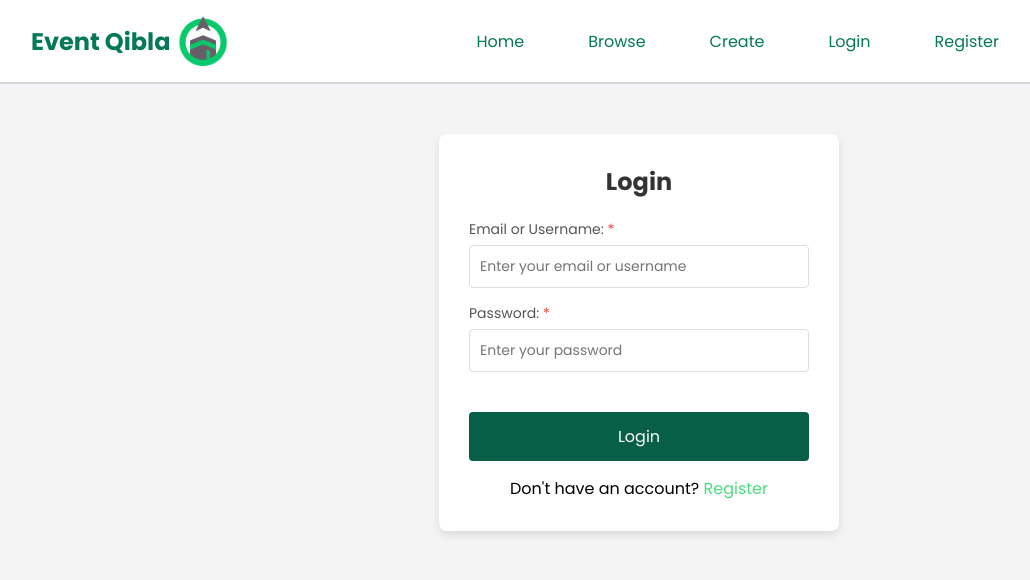
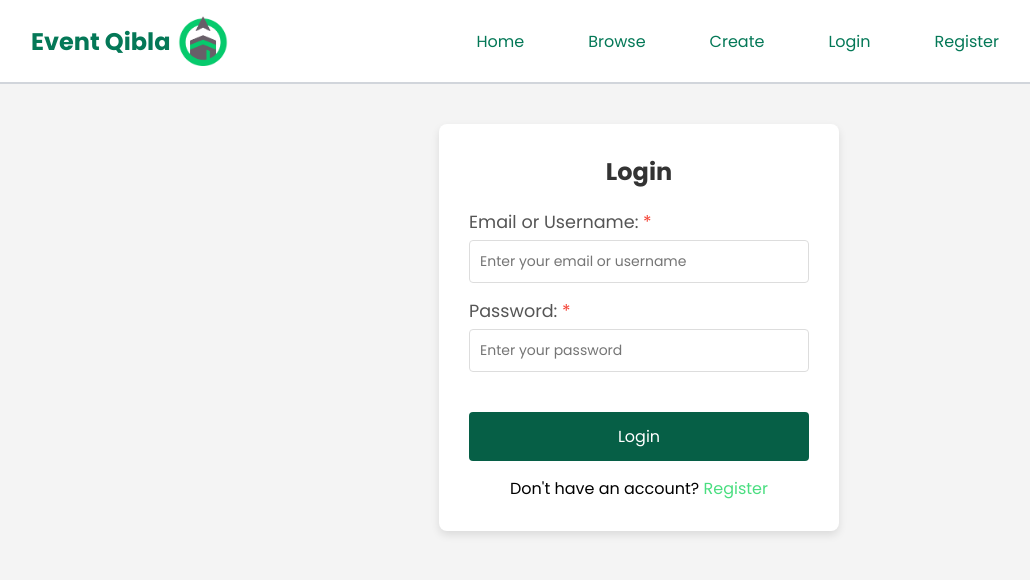
Before and after one commit to mh1803/EventQibla, a React (Vite) app: page /login in a window 1280 px wide. Shown: the top 580 px of the page, without its empty margins (1-1031 px from the left). Built offline with nearby package versions, Linux system fonts and the light colour scheme; no server answers.

Commit message:
Updated login form

```diff
--- a/public/css/login-form.css
+++ b/public/css/login-form.css
@@ -1,10 +1,8 @@
 .login-container {
   display: flex;
   justify-content: center;
-  align-items: flex-start;
   background-color: #f4f4f4;
-  overflow-y: hidden;
-  padding-bottom: 150px;
+  min-height: 90vh;
 }
 
 .login-card {
@@ -14,9 +12,10 @@
   border-radius: 8px;
   width: 100%;
   max-width: 400px;
-  height: auto;
-  margin-top: 50px;
+  max-height: fit-content;
+  margin-top: 40px;
 }
+
 
 h2 {
   text-align: center;
@@ -30,12 +29,13 @@ h2 {
 
 .form-group p {
   margin-top: 15px;
+  font-size: 1rem;
 }
 
 .form-group label {
   display: block;
   margin-bottom: 5px;
-  font-size: 14px;
+  font-size: 1.1rem;
   color: #555;
 }
 
```
